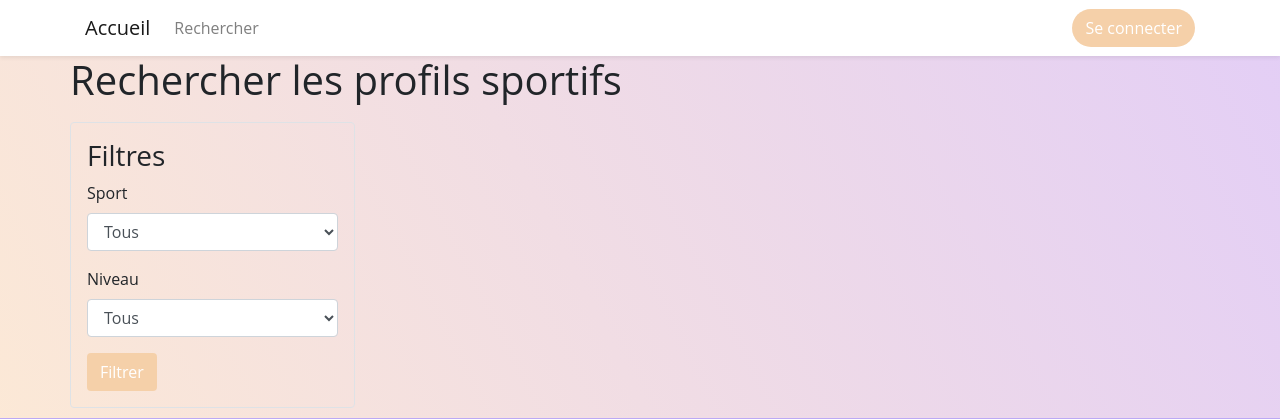
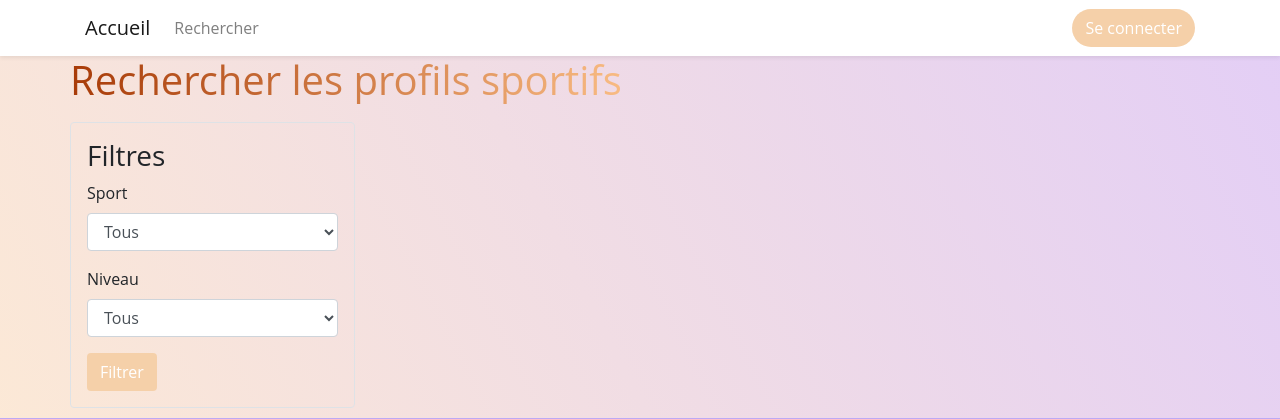
Before and after one commit to CharleneMartel/SiteDerencontre, a PHP site: page /recherche.php in a window 1280 px wide. Shown: the top 419 px of the page. Run offline with PHP 8.4, Linux system fonts and the light colour scheme; data that the repository does not hold is empty.

Commit message:
Update recherche.php

```diff
--- a/recherche.php
+++ b/recherche.php
@@ -11,7 +11,7 @@
 </style>
 <div class="container rounded" id="accueil">
   <div class="row">
-    <h1>Rechercher les profils sportifs</h1>
+    <h1 class="Titre">Rechercher les profils sportifs</h1>
   </div>
   <div class="row">
     <div class="col-3 h-auto border rounded p-3">
```
